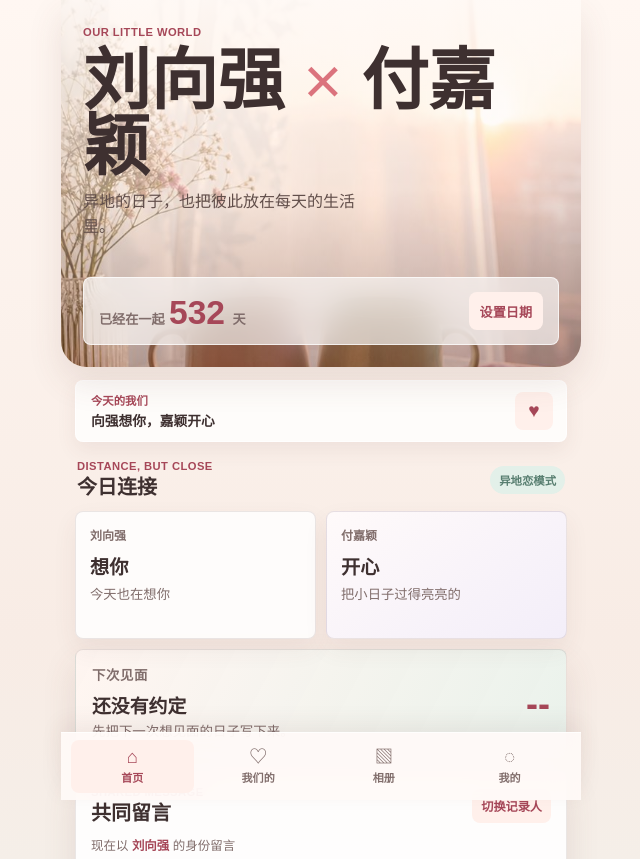
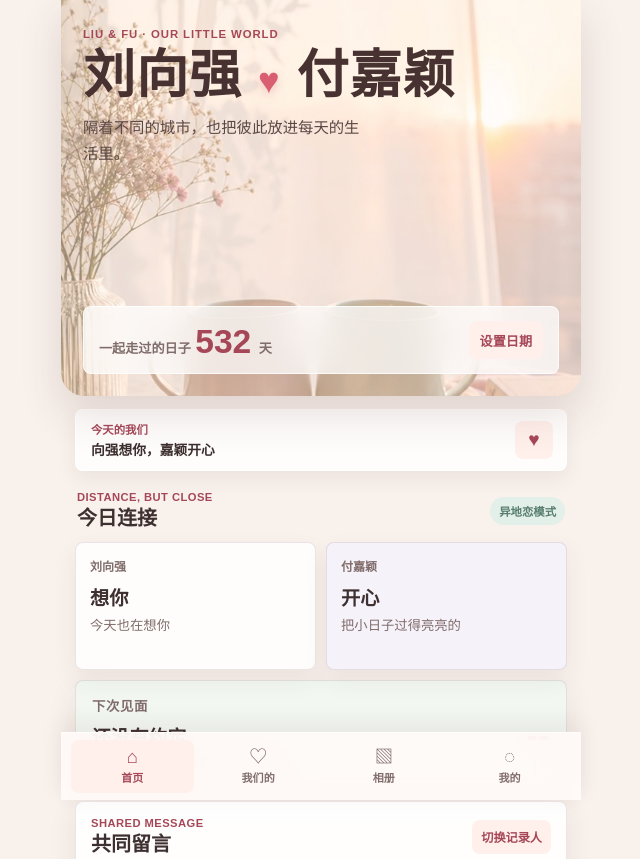
Before and after one commit to Xiaomanovoi/liu-fu-love, a website: page index.html in a window 1280 px wide. Shown: the top 859 px of the page, without its empty margins (319-959 px from the left). Drawn offline with Linux system fonts and the light colour scheme.

Commit message:
Refine couple home visual design

```diff
--- a/index.html
+++ b/index.html
@@ -13,12 +13,12 @@
         <div class="hero-media" role="img" aria-label="晨光、花束和两只杯子的温柔背景"></div>
         <div class="hero-overlay"></div>
         <div class="hero-content">
-          <p class="eyebrow">Our little world</p>
-          <h1>刘向强 <span>×</span> 付嘉颖</h1>
-          <p class="subtitle">异地的日子，也把彼此放在每天的生活里。</p>
+          <p class="hero-signature">Liu & Fu · Our little world</p>
+          <h1 aria-label="刘向强爱付嘉颖"><span class="hero-name">刘向强</span><span class="hero-heart" aria-hidden="true">♥</span><span class="hero-name">付嘉颖</span></h1>
+          <p class="subtitle">隔着不同的城市，也把彼此放进每天的生活里。</p>
           <div class="hero-stats">
             <div>
-              <span>已经在一起</span>
+              <span>一起走过的日子</span>
               <strong id="daysTogether">0</strong>
               <small>天</small>
             </div>
--- a/styles.css
+++ b/styles.css
@@ -23,7 +23,7 @@ body {
   color: var(--ink);
   font-family: "PingFang SC", "Microsoft YaHei", "Noto Sans SC", Arial, sans-serif;
   letter-spacing: 0;
-  background: linear-gradient(180deg, #fff7f2 0%, #f8ece5 46%, #eef4ef 100%);
+  background: #f8f1ec;
 }
 
 button, input, textarea, select { font: inherit; }
@@ -42,23 +42,26 @@ textarea { min-height: 92px; padding: 12px; resize: vertical; }
 input:focus, textarea:focus, select:focus { border-color: rgba(219, 115, 125, 0.78); box-shadow: 0 0 0 4px rgba(219, 115, 125, 0.12); }
 
 .app-shell { width: min(100%, 520px); min-height: 100vh; margin: 0 auto; padding: 0 14px calc(94px + env(safe-area-inset-bottom)); }
-.hero { position: relative; min-height: 367px; margin: 0 -14px; overflow: hidden; border-radius: 0 0 26px 26px; box-shadow: var(--shadow); }
+.hero { position: relative; min-height: 396px; margin: 0 -14px; overflow: hidden; border-radius: 0 0 24px 24px; box-shadow: 0 18px 42px rgba(104, 62, 58, 0.16); }
 .hero-media, .hero-overlay { position: absolute; inset: 0; }
-.hero-media { background: url("assets/hero-bg.jpg") center 57% / cover no-repeat; transform: scale(1.02); }
-.hero-overlay { background: linear-gradient(180deg, rgba(255, 250, 247, 0.93), rgba(255, 249, 245, 0.47) 52%, rgba(79, 39, 37, 0.29)); }
-.hero-content { position: relative; display: flex; min-height: 367px; flex-direction: column; padding: max(26px, env(safe-area-inset-top)) 22px 22px; }
+.hero-media { background: url("assets/hero-bg.jpg") center 59% / cover no-repeat; transform: scale(1.025); }
+.hero-overlay { background: rgba(255, 248, 244, 0.48); }
+.hero-content { position: relative; display: flex; min-height: 396px; flex-direction: column; padding: max(28px, env(safe-area-inset-top)) 22px 22px; }
 .eyebrow, .section-kicker { margin: 0; color: var(--rose-deep); font-size: 0.7rem; font-weight: 800; letter-spacing: 0.04em; text-transform: uppercase; }
 h1, h2, h3, p { margin-top: 0; }
-h1 { max-width: 12ch; margin: 10px 0 9px; font-size: clamp(2.45rem, 14vw, 4.2rem); line-height: 0.98; letter-spacing: 0; }
-h1 span { color: var(--rose); font-weight: 500; }
-.subtitle { max-width: 18rem; margin: 0; color: #614e4a; line-height: 1.6; }
-.hero-stats { display: flex; align-items: end; justify-content: space-between; gap: 16px; margin-top: auto; padding: 14px 15px; border: 1px solid rgba(255,255,255,.7); border-radius: 8px; background: rgba(255,255,255,.63); backdrop-filter: blur(16px); }
+h1, h2, h3 { font-family: "STKaiti", "KaiTi", "FZKai-Z03", "Noto Serif SC", serif; }
+h1 { display: flex; align-items: center; gap: 0.2em; margin: 9px 0 11px; white-space: nowrap; font-size: clamp(2.05rem, 8vw, 3.25rem); line-height: 1.05; letter-spacing: 0.02em; }
+.hero-name { color: #483131; font-weight: 700; }
+.hero-heart { display: inline-grid; width: 0.92em; height: 0.92em; place-items: center; color: #d85e70; font-family: Georgia, serif; font-size: 0.7em; font-weight: 400; text-shadow: 0 4px 10px rgba(216, 94, 112, 0.28); }
+.hero-signature { margin: 0; color: #a64758; font-size: 0.71rem; font-weight: 850; letter-spacing: 0.08em; text-transform: uppercase; }
+.subtitle { max-width: 18rem; margin: 0; color: #5b4844; font-size: 0.96rem; line-height: 1.7; }
+.hero-stats { display: flex; align-items: end; justify-content: space-between; gap: 16px; margin-top: auto; padding: 14px 15px; border: 1px solid rgba(255,255,255,.76); border-radius: 8px; background: rgba(255,255,255,.72); backdrop-filter: blur(16px); }
 .hero-stats span, .hero-stats small { color: var(--muted); font-size: .82rem; font-weight: 700; }
 .hero-stats strong { margin-right: 3px; color: var(--rose-deep); font-size: 2.1rem; line-height: 1; }
 .hero-action, .round-button, .text-button { border: 0; color: var(--rose-deep); background: #fff0eb; }
 .hero-action { min-height: 38px; padding: 0 11px; font-size: .82rem; font-weight: 800; }
 
-.presence-bar { display: flex; align-items: center; justify-content: space-between; gap: 12px; margin: 13px 0 18px; padding: 11px 13px 11px 15px; border: 1px solid rgba(255,255,255,.72); border-radius: 8px; background: rgba(255,255,255,.77); box-shadow: 0 8px 20px rgba(104,62,58,.08); }
+.presence-bar { display: flex; align-items: center; justify-content: space-between; gap: 12px; margin: 13px 0 20px; padding: 11px 13px 11px 15px; border: 1px solid rgba(255,255,255,.76); border-radius: 8px; background: rgba(255,255,255,.82); box-shadow: 0 8px 20px rgba(104,62,58,.08); }
 .presence-copy p { margin: 0 0 2px; color: var(--rose-deep); font-size: .71rem; font-weight: 800; }
 .presence-copy strong { display: block; overflow: hidden; max-width: 31ch; text-overflow: ellipsis; white-space: nowrap; font-size: .86rem; }
 .round-button { width: 38px; height: 38px; flex: 0 0 auto; font-size: 1.2rem; }
@@ -75,15 +78,15 @@ h1 span { color: var(--rose); font-weight: 500; }
 .mini-stat { min-width: 49px; padding: 7px 9px; border-radius: 999px; color: var(--rose-deep); text-align: center; font-size: .8rem; font-weight: 800; background: #fff0ec; }
 .two-up { display: grid; grid-template-columns: repeat(2, 1fr); gap: 10px; margin-bottom: 10px; }
 
-.panel, .feature-panel { margin-bottom: 11px; border: 1px solid var(--line); border-radius: 8px; background: var(--panel); box-shadow: var(--shadow); }
+.panel, .feature-panel { margin-bottom: 11px; border: 1px solid var(--line); border-radius: 8px; background: var(--panel); box-shadow: 0 10px 28px rgba(104, 62, 58, 0.09); }
 .panel { padding: 15px; }
 .feature-panel { display: flex; align-items: center; justify-content: space-between; gap: 14px; padding: 16px; }
 .mood-card { min-height: 128px; padding: 14px; border: 1px solid var(--line); border-radius: 8px; background: rgba(255,255,255,.82); box-shadow: 0 10px 24px rgba(104,62,58,.07); }
-.mood-card.fu { background: linear-gradient(145deg, #fffafa, #f3eef9); }
+.mood-card.fu { background: #f6f2fa; }
 .mood-card p { margin: 0; color: var(--muted); font-size: .75rem; font-weight: 800; }
 .mood-card h3 { margin: 9px 0 5px; font-size: 1.2rem; }
 .mood-card small { display: block; color: var(--muted); line-height: 1.45; }
-.meeting-countdown { background: linear-gradient(118deg, rgba(255,246,241,.95), rgba(232,242,236,.9)); }
+.meeting-countdown { background: #f2f7f2; }
 .meeting-countdown h2 { margin: 5px 0 4px; font-size: 1.18rem; }
 .meeting-countdown p { margin: 0; color: var(--muted); font-size: .84rem; line-height: 1.5; }
 .countdown-number { min-width: 56px; color: var(--rose-deep); text-align: right; font-size: 2.25rem; font-weight: 850; line-height: 1; }
@@ -94,7 +97,7 @@ h1 span { color: var(--rose); font-weight: 500; }
 .message-form { display: grid; grid-template-columns: 1fr; gap: 8px; }
 .message-form textarea { min-height: 78px; }
 .primary-button, .soft-button, .icon-button { min-height: 43px; border: 0; font-weight: 850; letter-spacing: 0; }
-.primary-button { padding: 0 14px; color: #fff; background: linear-gradient(135deg, var(--rose), var(--sun)); box-shadow: 0 10px 20px rgba(219,115,125,.2); }
+.primary-button { padding: 0 14px; color: #fff; background: var(--rose); box-shadow: 0 10px 20px rgba(219,115,125,.2); }
 .soft-button { padding: 0 12px; color: var(--rose-deep); background: #fff0eb; }
 .icon-button { width: 46px; padding: 0; color: #fff; font-size: 1.35rem; background: var(--mint); }
 .message-list { display: grid; gap: 9px; margin-top: 13px; }
@@ -102,7 +105,7 @@ h1 span { color: var(--rose); font-weight: 500; }
 .message-item.fu { border-left-color: var(--lavender); }
 .message-meta { display: flex; justify-content: space-between; gap: 8px; margin-bottom: 5px; color: var(--muted); font-size: .72rem; font-weight: 700; }
 .message-item p { margin: 0; overflow-wrap: anywhere; line-height: 1.55; }
-.prompt-panel { display: flex; align-items: end; justify-content: space-between; gap: 12px; background: linear-gradient(135deg, rgba(255,255,255,.9), rgba(255,240,235,.94)); }
+.prompt-panel { display: flex; align-items: end; justify-content: space-between; gap: 12px; background: #fff4ef; }
 .prompt-panel h2 { max-width: 18rem; margin: 5px 0 0; font-size: 1.03rem; line-height: 1.5; }
 
 .form-panel { padding: 15px; }
@@ -125,7 +128,7 @@ label { display: grid; gap: 6px; color: var(--muted); font-size: .8rem; font-wei
 .meeting-card time, .meeting-card p { margin: 0; color: var(--muted); font-size: .78rem; line-height: 1.55; }
 .meeting-card p { margin-top: 6px; color: var(--ink); }
 
-.album-upload { background: linear-gradient(135deg, rgba(255,252,250,.96), rgba(239,246,241,.94)); }
+.album-upload { background: #f3f8f4; }
 .upload-box { min-height: 120px; place-items: center; align-content: center; border: 1px dashed rgba(219,115,125,.45); border-radius: 8px; color: var(--rose-deep); text-align: center; background: rgba(255,255,255,.55); }
 .upload-box span { font-size: 2rem; line-height: 1; }
 .upload-box strong { margin-top: 3px; }
@@ -146,7 +149,7 @@ label { display: grid; gap: 6px; color: var(--muted); font-size: .8rem; font-wei
 .trait-item { display: flex; align-items: start; justify-content: space-between; gap: 8px; padding: 10px 11px; border: 1px solid var(--line); border-radius: 8px; background: #fffaf8; }
 .trait-item p { margin: 0; overflow-wrap: anywhere; line-height: 1.45; }
 .trait-tag { display: inline-block; margin-right: 5px; padding: 2px 5px; border-radius: 5px; color: #756b9b; font-size: .68rem; font-weight: 800; background: #eeebf7; }
-.health-panel { background: linear-gradient(135deg, rgba(247,252,248,.98), rgba(255,249,246,.98)); }
+.health-panel { background: #f4f9f5; }
 .health-copy { margin: 10px 0 13px; color: var(--muted); font-size: .82rem; line-height: 1.55; }
 .health-cards { display: grid; grid-template-columns: repeat(3,1fr); gap: 7px; }
 .health-card { min-height: 103px; padding: 9px 5px; border: 1px solid rgba(117,151,134,.2); border-radius: 8px; color: var(--ink); text-align: center; background: rgba(255,255,255,.68); }
```
